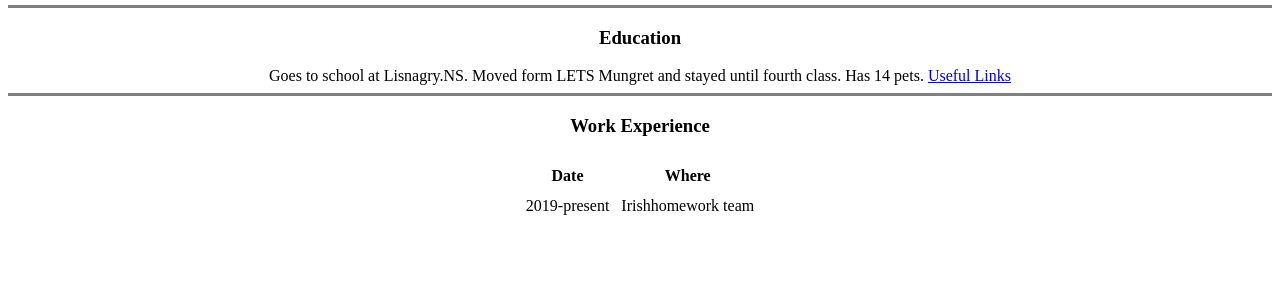
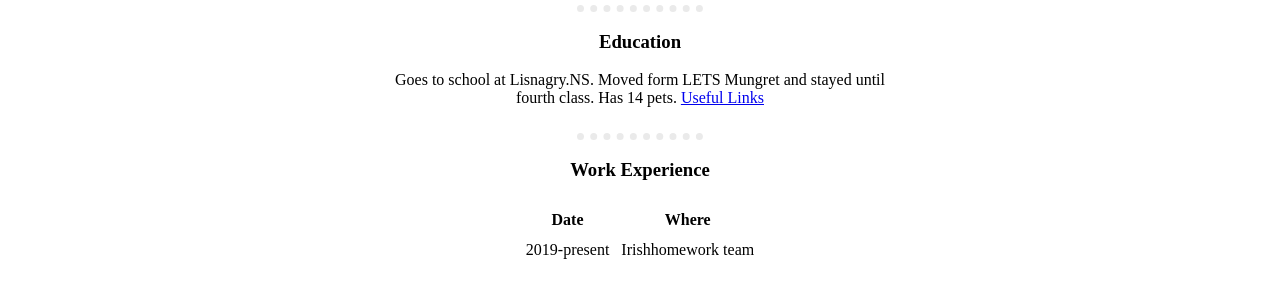
Before and after one commit to 230men/cv, a plain HTML site: page index.html in a window 1280 px wide. Shown: the part 197-494 px from the top of the page. Drawn offline with Linux system fonts and the light colour scheme.

Commit message:
Add files via upload

```diff
--- a/index.html
+++ b/index.html
@@ -12,23 +12,29 @@
             <script src="https://ajax.googleapis.com/ajax/libs/jquery/3.5.1/jquery.min.js"></script>
             <script src="../plugins/bootstrap-5.1.3-dist/js/bootstrap.min.js" rel="stylesheet"></script>-->
             <style>
-                .img {
+                img {
                 border-radius: 50%;
+                }
+                hr {
+                border-style: dotted none none;
+                border-color: #EAEAEA;
+                border-width: 7px;
+                width: 10%;
                 }
             </style>
         </head>
         <body>
             <table cellspacing="20">
                 <tr>
-                    <td><img src="images/harry.jpg" class="img" alt="Harry Rynhart"></td>
+                    <td><img src="images/harry.jpg" alt="Harry Rynhart"></td>
                     <td><h1>Harry Rynhart</h1><p><em>Lingustics expert in <a href="https://irishhomework.ie"><strong>Irishhomework</strong></a>.</em></p></td>
                 </tr>
             </table>
-            <hr size="3" noshade>
+            <hr>
             <h3>Education</h3>
-                Goes to school at Lisnagry.NS. Moved form LETS Mungret and stayed until fourth class. Has 14 pets.</li>
-            <a href="usefullinks.html">Useful Links</a>
-            <hr size="3" noshade>
+                Goes to school at Lisnagry.NS. Moved form LETS Mungret and stayed until <br>fourth class. Has 14 pets.</li>
+            <a href="usefullinks.html">Useful Links</a><br><br>
+            <hr>
             <h3>Work Experience</h3>
             <table cellspacing="10">
                 <thead>
```
